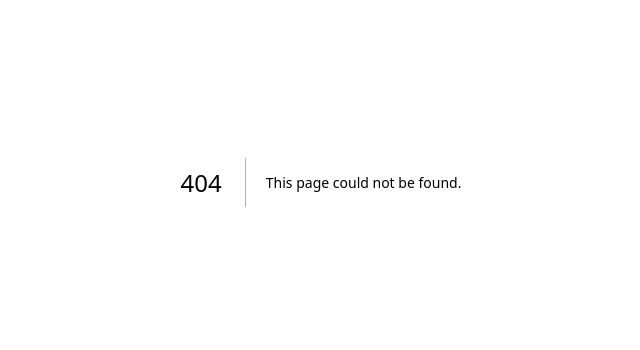
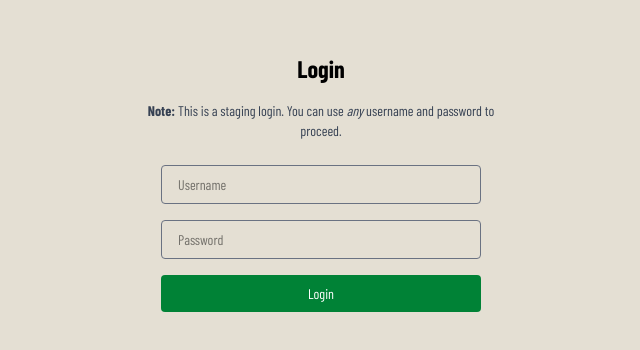
Before and after one commit to dharyl47/sonic-golf, a Next.js app: page /login in a window 1280 px wide. Before the commit this address had no page. Shown: the part 218-568 px from the top of the page, without its empty margins (319-959 px from the left). Built offline with nearby package versions, Linux system fonts and the light colour scheme.

Commit message:
UIX UPDATES

```diff
--- a/src/app/layout.tsx
+++ b/src/app/layout.tsx
@@ -1,5 +1,6 @@
-// app/layout.tsx
 import './globals.css';
+import { Barlow_Condensed } from 'next/font/google';
+import AuthGuard from '../components/AuthGuard';
 
 export const metadata = {
   title: 'Sonic Golf',
@@ -8,9 +9,7 @@ export const metadata = {
   themeColor: '#008000',
 };
 
-import { Barlow_Condensed } from 'next/font/google'
-
-const barlowCondensed = Barlow_Condensed({ subsets: ['latin'], weight: ['400', '700'] })
+const barlowCondensed = Barlow_Condensed({ subsets: ['latin'], weight: ['400', '700'] });
 
 export default function RootLayout({ children }: { children: React.ReactNode }) {
   return (
@@ -21,7 +20,7 @@ export default function RootLayout({ children }: { children: React.ReactNode })
         <meta name="theme-color" content="#008000" />
       </head>
       <body className={barlowCondensed.className}>
-        {children}
+        <AuthGuard>{children}</AuthGuard>
       </body>
     </html>
   );
--- /dev/null
+++ b/src/app/login/page.tsx
@@ -0,0 +1,71 @@
+'use client';
+
+import { useEffect, useState } from 'react';
+import { useRouter } from 'next/navigation';
+
+export default function LoginPage() {
+  const router = useRouter();
+  const [username, setUsername] = useState('');
+  const [password, setPassword] = useState('');
+
+  // Auto-fill from localStorage
+  useEffect(() => {
+    const storedUsername = localStorage.getItem('username') || '';
+    const storedPassword = localStorage.getItem('password') || '';
+    setUsername(storedUsername);
+    setPassword(storedPassword);
+  }, []);
+
+  // Redirect if already logged in
+  useEffect(() => {
+    const isLoggedIn = sessionStorage.getItem('isLoggedIn');
+    if (isLoggedIn === 'true') {
+      router.replace('/');
+    }
+  }, [router]);
+
+  const handleLogin = (e: React.FormEvent) => {
+    e.preventDefault();
+    // Store login data
+    localStorage.setItem('username', username);
+    localStorage.setItem('password', password);
+    sessionStorage.setItem('isLoggedIn', 'true');
+    router.replace('/');
+  };
+
+  return (
+    <div className="flex flex-col items-center justify-center min-h-screen px-4 bg-[#E4DFD3]">
+      <h1 className="text-2xl font-bold mb-4">Login</h1>
+
+      {/* 🔧 Development Notice */}
+      <p className="text-sm text-gray-700 mb-6 text-center max-w-sm">
+        <strong>Note:</strong> This is a staging login. You can use <em>any</em> username and password to proceed.
+      </p>
+
+      <form onSubmit={handleLogin} className="flex flex-col w-full max-w-xs gap-4">
+        <input
+          className="px-4 py-2 rounded border border-gray-500"
+          type="text"
+          placeholder="Username"
+          value={username}
+          onChange={(e) => setUsername(e.target.value)}
+          required
+        />
+        <input
+          className="px-4 py-2 rounded border border-gray-500"
+          type="password"
+          placeholder="Password"
+          value={password}
+          onChange={(e) => setPassword(e.target.value)}
+          required
+        />
+        <button
+          type="submit"
+          className="bg-green-700 text-white py-2 rounded hover:bg-green-800"
+        >
+          Login
+        </button>
+      </form>
+    </div>
+  );
+}
--- /dev/null
+++ b/src/components/AuthGuard.tsx
@@ -0,0 +1,27 @@
+'use client';
+
+import { useEffect, useState } from 'react';
+import { usePathname, useRouter } from 'next/navigation';
+
+export default function AuthGuard({ children }: { children: React.ReactNode }) {
+  const router = useRouter();
+  const pathname = usePathname();
+  const [allowed, setAllowed] = useState(false);
+
+  useEffect(() => {
+    const isLoggedIn = sessionStorage.getItem('isLoggedIn');
+    const isLoginPage = pathname === '/login';
+
+    if (isLoggedIn === 'true' || isLoginPage) {
+      setAllowed(true); // Show content
+    } else {
+      router.replace('/login'); // Redirect
+    }
+  }, [pathname, router]);
+
+  if (!allowed) {
+    return <div className="text-center mt-20">Checking login status...</div>;
+  }
+
+  return <>{children}</>;
+}
--- a/src/components/Header.tsx
+++ b/src/components/Header.tsx
@@ -115,7 +115,13 @@ export default function Header({ transparent = false }: HeaderProps) {
               Settings
             </button>
           </Link>
-          <button className="block w-full text-left px-4 py-2 rounded hover:bg-gray-100">
+          <button
+            onClick={() => {
+              sessionStorage.removeItem("isLoggedIn");
+              window.location.href = "/login";
+            }}
+            className="block w-full text-left px-4 py-2 rounded hover:bg-gray-100"
+          >
             Logout
           </button>
         </div>
```
